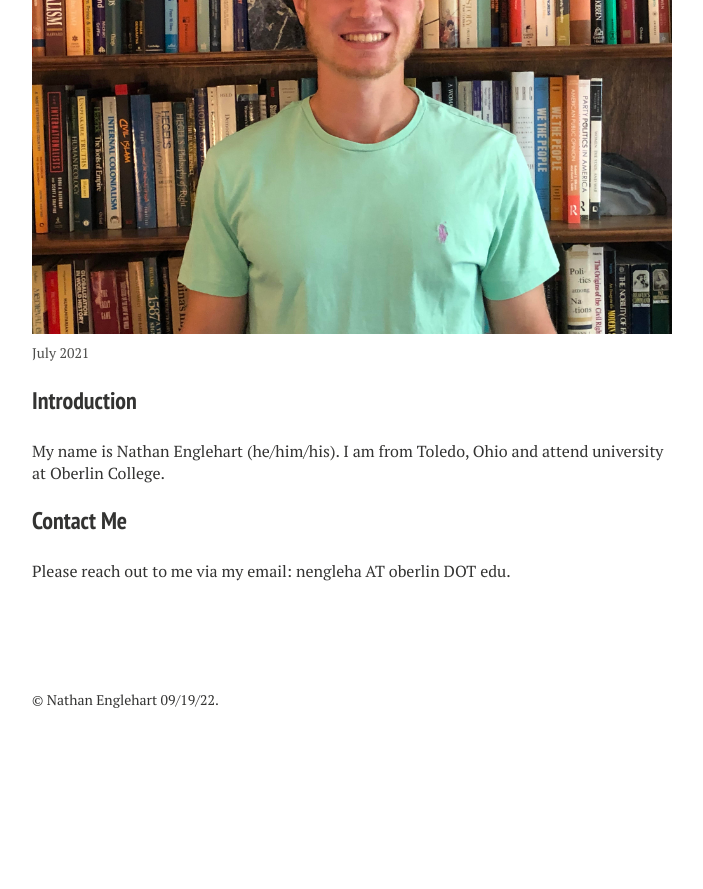
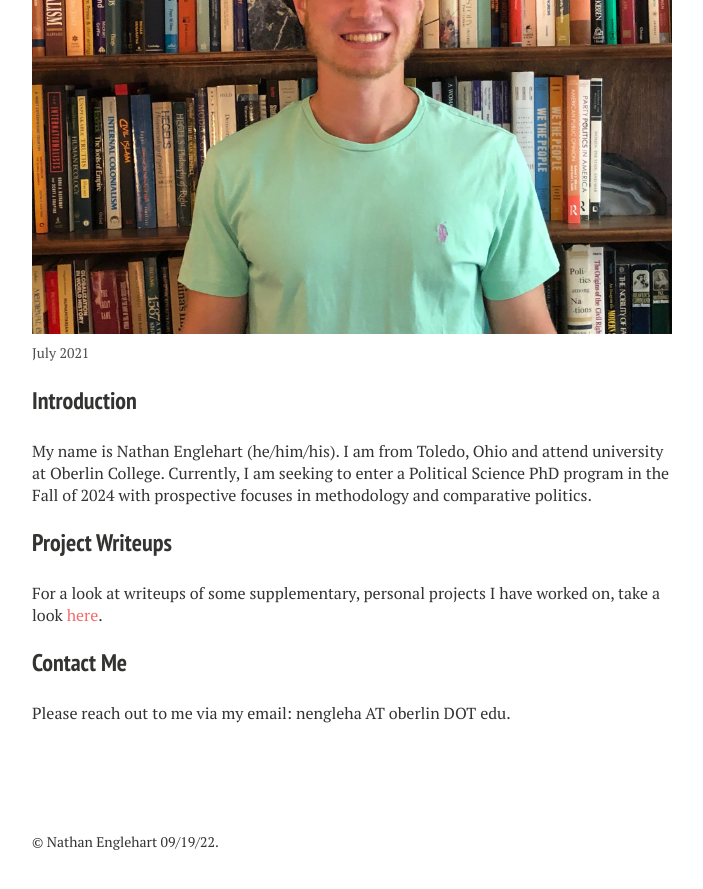
Before and after one commit to nathanenglehart/nathanenglehart.github.io, a Jekyll site: the page built from index.md, in a window 1280 px wide and 900 px high, scrolled down 716 px. Shown: the top 889 px of the window, without its empty margins (288-991 px from the left). Built offline with Jekyll 4.4.1, drawn with Linux system fonts in a browser that asks for light colours; nearby versions of some CDN libraries; before the commit the page ends 1474 px from its top, so only the background shows below that.

Commit message:
restructure

```diff
--- a/_config.yml
+++ b/_config.yml
@@ -11,10 +11,10 @@ disqus_shortname: nathanenglehart
 links:
   - title: CV
     url: /files/cv.pdf
-  - title: Background
-    url: /background/
-  - title: Projects
-    url: /projects/
+#  - title: Background
+#    url: /background/
+#  - title: Projects
+#    url: /projects/
   - title: Research
     url: /research/
 
--- a/index.md
+++ b/index.md
@@ -14,11 +14,18 @@ image:
 <div class="bod">
 <h3 class="small_title">Introduction</h3>
 
-My name is Nathan Englehart (he/him/his). I am from Toledo, Ohio and attend university at Oberlin College. <!-- Currently, I am seeking to enter a Political Science PhD program in the Fall of 2024 with prospective focuses in methodology and comparative politics. -->
+My name is Nathan Englehart (he/him/his). I am from Toledo, Ohio and attend university at Oberlin College. Currently, I am seeking to enter a Political Science PhD program in the Fall of 2024 with prospective focuses in methodology and comparative politics.
+
+<h3 class="small_title">Project Writeups</h3>
+
+For a look at writeups of some supplementary, personal projects I have worked on, take a look <a style="color: #f56a6a; !important" href="/projects/">here</a>.
 
 <h3 class="small_title">Contact Me</h3>
 
 <p class="paragraph">
 Please reach out to me via my email: nengleha AT oberlin DOT edu.
 </p>
+
+<!-- Project Writeups and Background -->
+
 <br />
```
Also changed, not shown: 1 other file.
